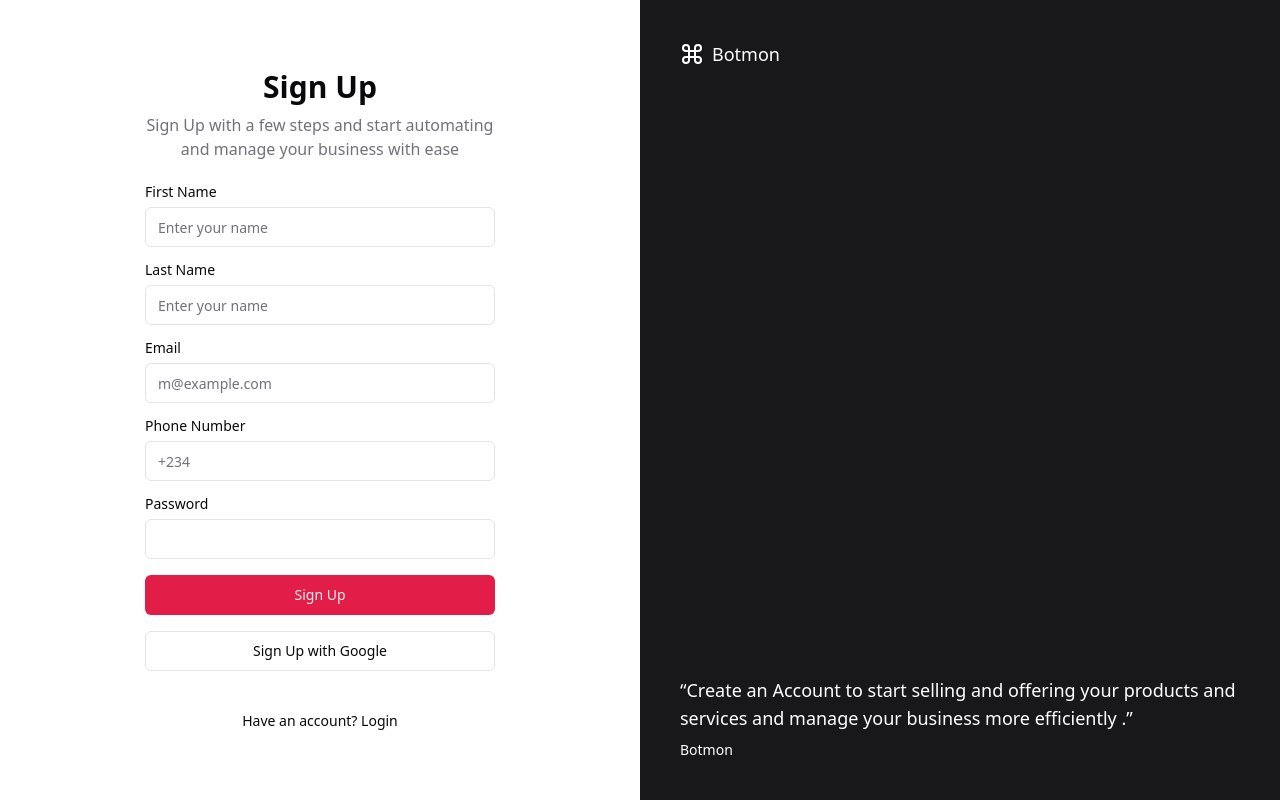
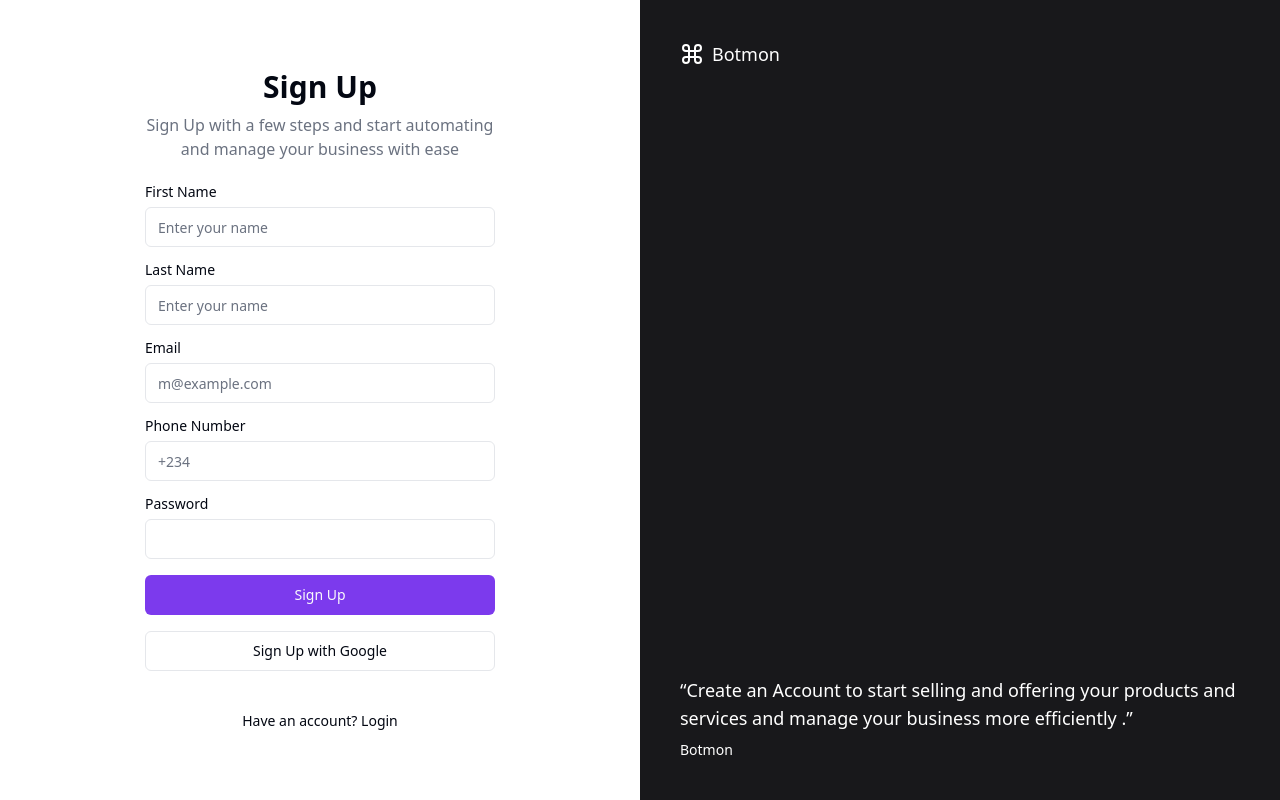
Before and after one commit to itrodi/botmon-v1.0, a React (Vite) app: page / in a window 1280 px wide. Built offline with nearby package versions, Linux system fonts and the light colour scheme.

Commit message:
6th june 2024

```diff
--- a/src/components/AddCategories.jsx
+++ b/src/components/AddCategories.jsx
@@ -24,11 +24,21 @@
     <div className="grid gap-4 py-4">
     <div className="grid grid-cols-4 items-center gap-4">
         <Label htmlFor="name" className="text-right">
-          Name
+          Category Name
         </Label>
         <Input
           id="name"
-          defaultValue="large"
+          defaultValue="laptops"
+          className="col-span-3"
+        />
+      </div>
+       <div className="grid grid-cols-4 items-center gap-4">
+        <Label htmlFor="name" className="text-right">
+         Sub category Name
+        </Label>
+        <Input
+          id="name"
+          defaultValue="gaming laptops"
           className="col-span-3"
         />
       </div>
--- a/src/index.css
+++ b/src/index.css
@@ -3,53 +3,53 @@
 @tailwind utilities;
 
 
+
 @layer base {
   :root {
     --background: 0 0% 100%;
-    --foreground: 240 10% 3.9%;
+    --foreground: 224 71.4% 4.1%;
     --card: 0 0% 100%;
-    --card-foreground: 240 10% 3.9%;
+    --card-foreground: 224 71.4% 4.1%;
     --popover: 0 0% 100%;
-    --popover-foreground: 240 10% 3.9%;
-    --primary: 346.8 77.2% 49.8%;
-    --primary-foreground: 355.7 100% 97.3%;
-    --secondary: 240 4.8% 95.9%;
-    --secondary-foreground: 240 5.9% 10%;
-    --muted: 240 4.8% 95.9%;
-    --muted-foreground: 240 3.8% 46.1%;
-    --accent: 240 4.8% 95.9%;
-    --accent-foreground: 240 5.9% 10%;
+    --popover-foreground: 224 71.4% 4.1%;
+    --primary: 262.1 83.3% 57.8%;
+    --primary-foreground: 210 20% 98%;
+    --secondary: 220 14.3% 95.9%;
+    --secondary-foreground: 220.9 39.3% 11%;
+    --muted: 220 14.3% 95.9%;
+    --muted-foreground: 220 8.9% 46.1%;
+    --accent: 220 14.3% 95.9%;
+    --accent-foreground: 220.9 39.3% 11%;
     --destructive: 0 84.2% 60.2%;
-    --destructive-foreground: 0 0% 98%;
-    --border: 240 5.9% 90%;
-    --input: 240 5.9% 90%;
-    --ring: 346.8 77.2% 49.8%;
+    --destructive-foreground: 210 20% 98%;
+    --border: 220 13% 91%;
+    --input: 220 13% 91%;
+    --ring: 262.1 83.3% 57.8%;
     --radius: 0.5rem;
   }
 
   .dark {
-    --background: 20 14.3% 4.1%;
-    --foreground: 0 0% 95%;
-    --card: 24 9.8% 10%;
-    --card-foreground: 0 0% 95%;
-    --popover: 0 0% 9%;
-    --popover-foreground: 0 0% 95%;
-    --primary: 346.8 77.2% 49.8%;
-    --primary-foreground: 355.7 100% 97.3%;
-    --secondary: 240 3.7% 15.9%;
-    --secondary-foreground: 0 0% 98%;
-    --muted: 0 0% 15%;
-    --muted-foreground: 240 5% 64.9%;
-    --accent: 12 6.5% 15.1%;
-    --accent-foreground: 0 0% 98%;
+    --background: 224 71.4% 4.1%;
+    --foreground: 210 20% 98%;
+    --card: 224 71.4% 4.1%;
+    --card-foreground: 210 20% 98%;
+    --popover: 224 71.4% 4.1%;
+    --popover-foreground: 210 20% 98%;
+    --primary: 263.4 70% 50.4%;
+    --primary-foreground: 210 20% 98%;
+    --secondary: 215 27.9% 16.9%;
+    --secondary-foreground: 210 20% 98%;
+    --muted: 215 27.9% 16.9%;
+    --muted-foreground: 217.9 10.6% 64.9%;
+    --accent: 215 27.9% 16.9%;
+    --accent-foreground: 210 20% 98%;
     --destructive: 0 62.8% 30.6%;
-    --destructive-foreground: 0 85.7% 97.3%;
-    --border: 240 3.7% 15.9%;
-    --input: 240 3.7% 15.9%;
-    --ring: 346.8 77.2% 49.8%;
+    --destructive-foreground: 210 20% 98%;
+    --border: 215 27.9% 16.9%;
+    --input: 215 27.9% 16.9%;
+    --ring: 263.4 70% 50.4%;
   }
 }
-
 
 @layer base {
   * {
```
